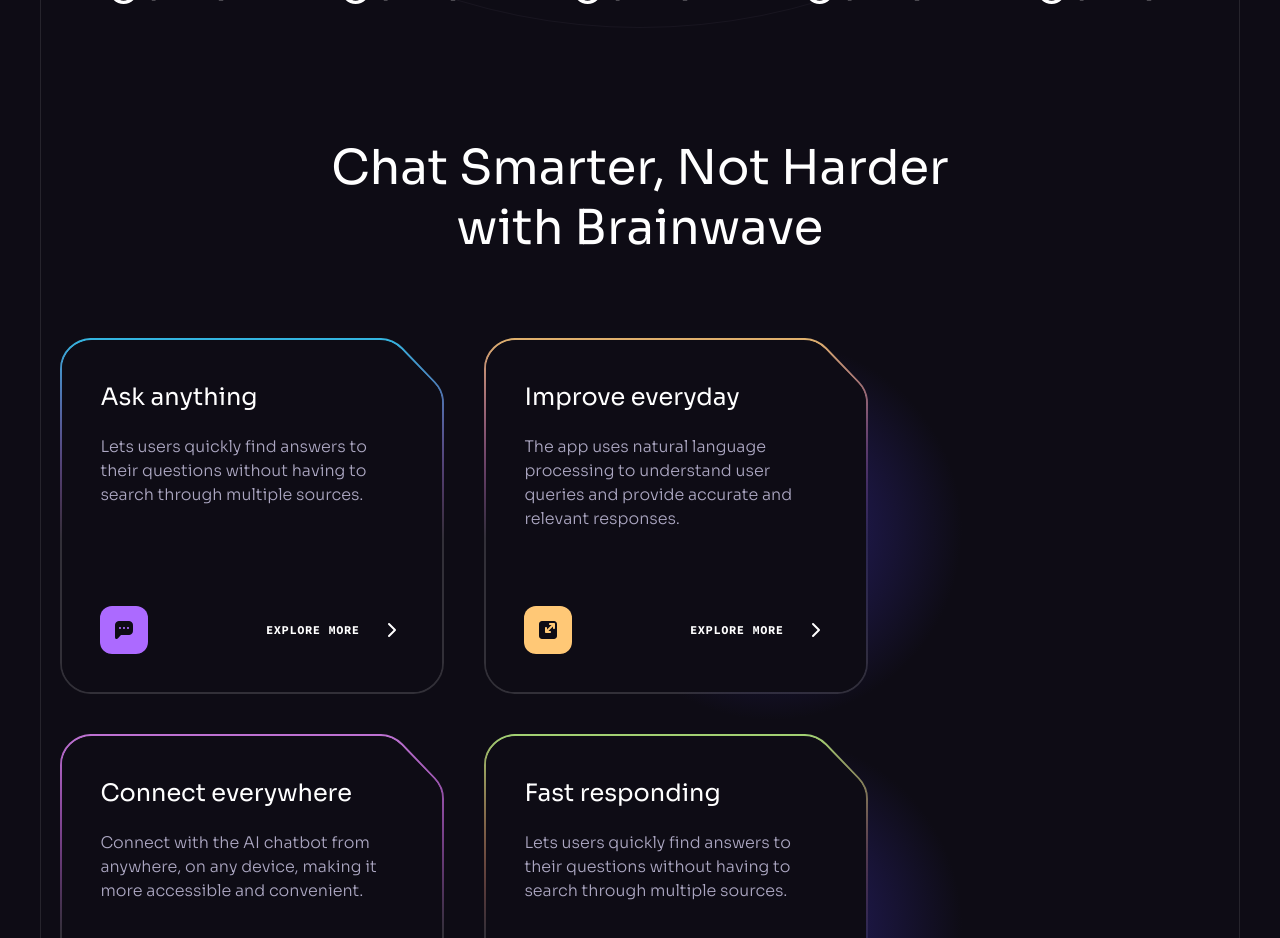
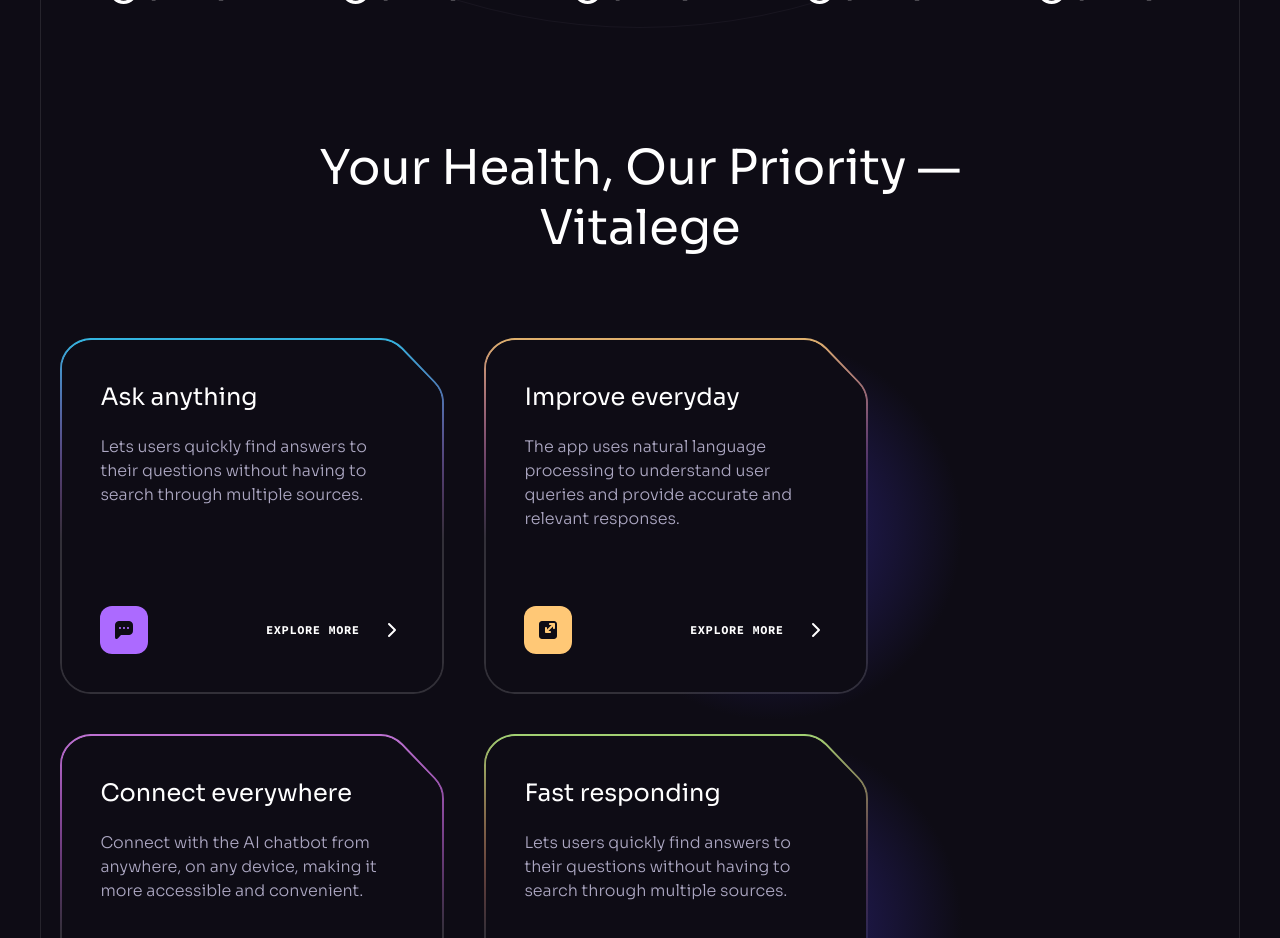
Before and after one commit to PIYUSH-NAYAK/Vitaledge, a React (Vite) app in the folder front end/: page / in a window 1280 px wide. Shown: the part 1380-2318 px from the top of the page. Built offline with nearby package versions, Linux system fonts and the light colour scheme.

Commit message:
ui change

```diff
--- a/front end/src/components/Benefits.jsx
+++ b/front end/src/components/Benefits.jsx
@@ -11,7 +11,7 @@
       <div className="container relative z-2">
         <Heading
           className="md:max-w-md lg:max-w-2xl"
-          title="Chat Smarter, Not Harder with Brainwave"
+          title="Your Health, Our Priority — Vitalege"
         />
 
         <div className="flex flex-wrap gap-10 mb-10">
```
